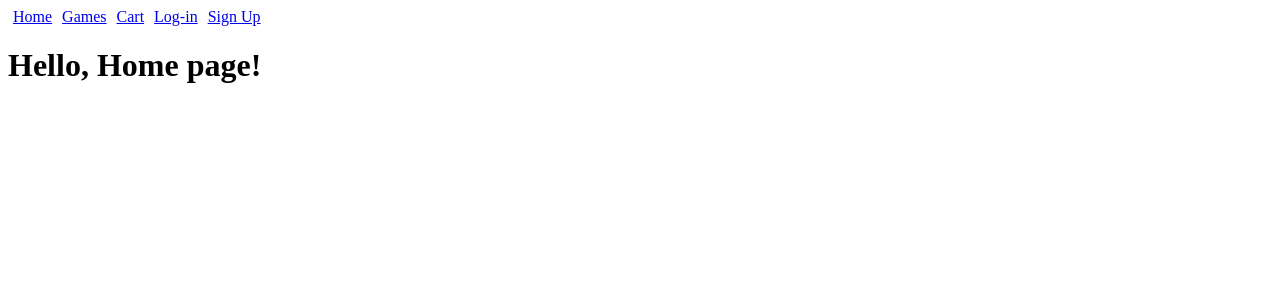
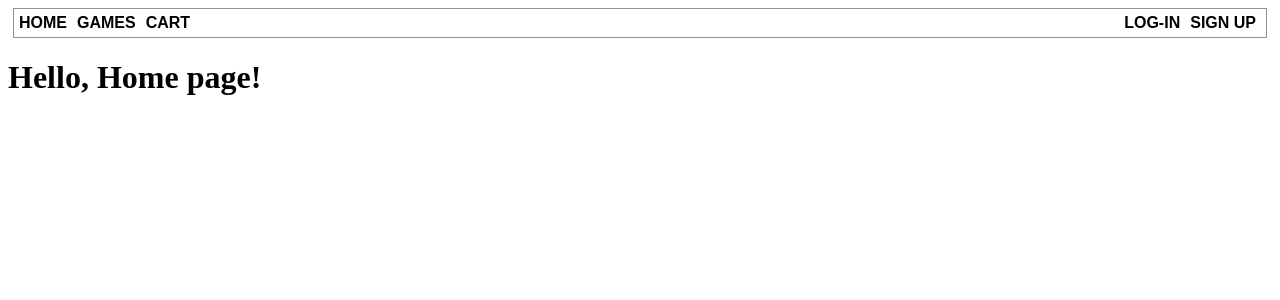
Before and after one commit to dave122345/PPITProject, a Next.js app in the folder ppitproject/: page / in a window 1280 px wide. Shown: the top 300 px of the page. Built offline with nearby package versions, Linux system fonts and the light colour scheme; no server answers.

Commit message:
navbar styling

```diff
--- a/ppitproject/src/app/components/Navbar.tsx
+++ b/ppitproject/src/app/components/Navbar.tsx
@@ -17,14 +17,13 @@ export function Navbar() {
         <a href='/'>Home</a>
         <a href='/games'>Games</a>
         <a href='/cart'>Cart</a>
-      { !user &&   <a href='/login'>Log-in</a>}
-      { user &&  <LogoutButton />}
-      { !user &&  <a href='/signup'>Sign Up</a>}
 
-        {user && <div>
-            <span>Logged in as: </span>
-            <span>{user.username}</span>
-        </div>}
+         <div className='username'>
+            { !user &&   <a href='/login'>Log-in</a>}
+            { !user &&  <a href='/signup'>Sign Up</a>}
+            { user && <span>{user.username}</span> }
+            { user &&  <LogoutButton />}
+        </div>
     </div>
 
 
--- a/ppitproject/src/app/globals.css
+++ b/ppitproject/src/app/globals.css
@@ -1,5 +1,29 @@
-#navbar a {
+#navbar {
     margin: 5px;
+    display: flex;
+    font-family: Arial, Helvetica, sans-serif;
+    border: rgb(145, 145, 145) 1px solid;
+}
+
+
+#navbar a, #navbar div {
+    margin: 5px;
+    text-transform: uppercase;
+    text-decoration: none;
+    color: #000;
+    font-weight: bold;
+
+}
+
+
+
+#navbar a:hover {
+    text-decoration: underline;
+}
+
+#navbar .username {
+    margin-left: auto;
+    font-weight: normal;
 
 }
 
```
